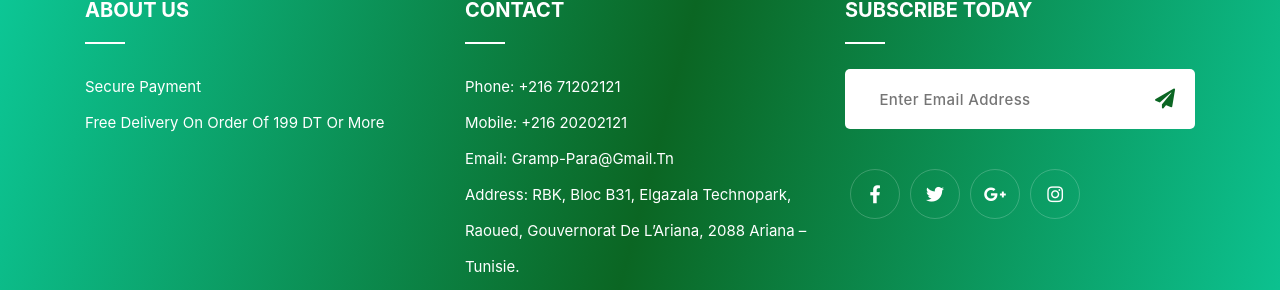
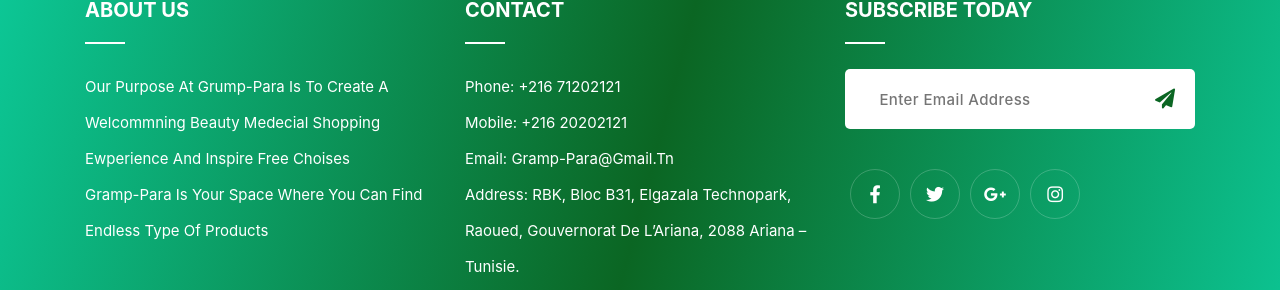
Before and after one commit to rmadi/GRAM-PARA, an Angular app in the folder client/: page / in a window 1280 px wide. Shown: the part 2048-2338 px from the top of the page. Built offline with nearby package versions, Linux system fonts and the light colour scheme; no server answers.

Commit message:
add about us in the footer

```diff
--- a/client/src/app/components/footbar/footbar.component.html
+++ b/client/src/app/components/footbar/footbar.component.html
@@ -7,8 +7,8 @@
           <!-- <img src="https://previews.123rf.com/images/macrovector/macrovector1711/macrovector171100083/90216786-online-store-composition-on-grey-background-with-electronic-devices-secure-payment-24h-delivery-serv.jpg" alt="imf pyment footer" style="width: 294; height: 214;" > -->
 
           <ul>
-            <li><a>secure payment</a></li>
-            <li><a> free delivery on order of 199 DT or more</a></li>
+            <li><a>Our purpose at Grump-para is to create  a welcommning beauty medecial shopping ewperience and inspire free choises</a></li>
+            <li><a> Gramp-para is your space where you can find endless type of products</a></li>
             <li>
 
             </li>
```
Also changed, not shown: 2 other files (tests, documents, lock files or other folders).
